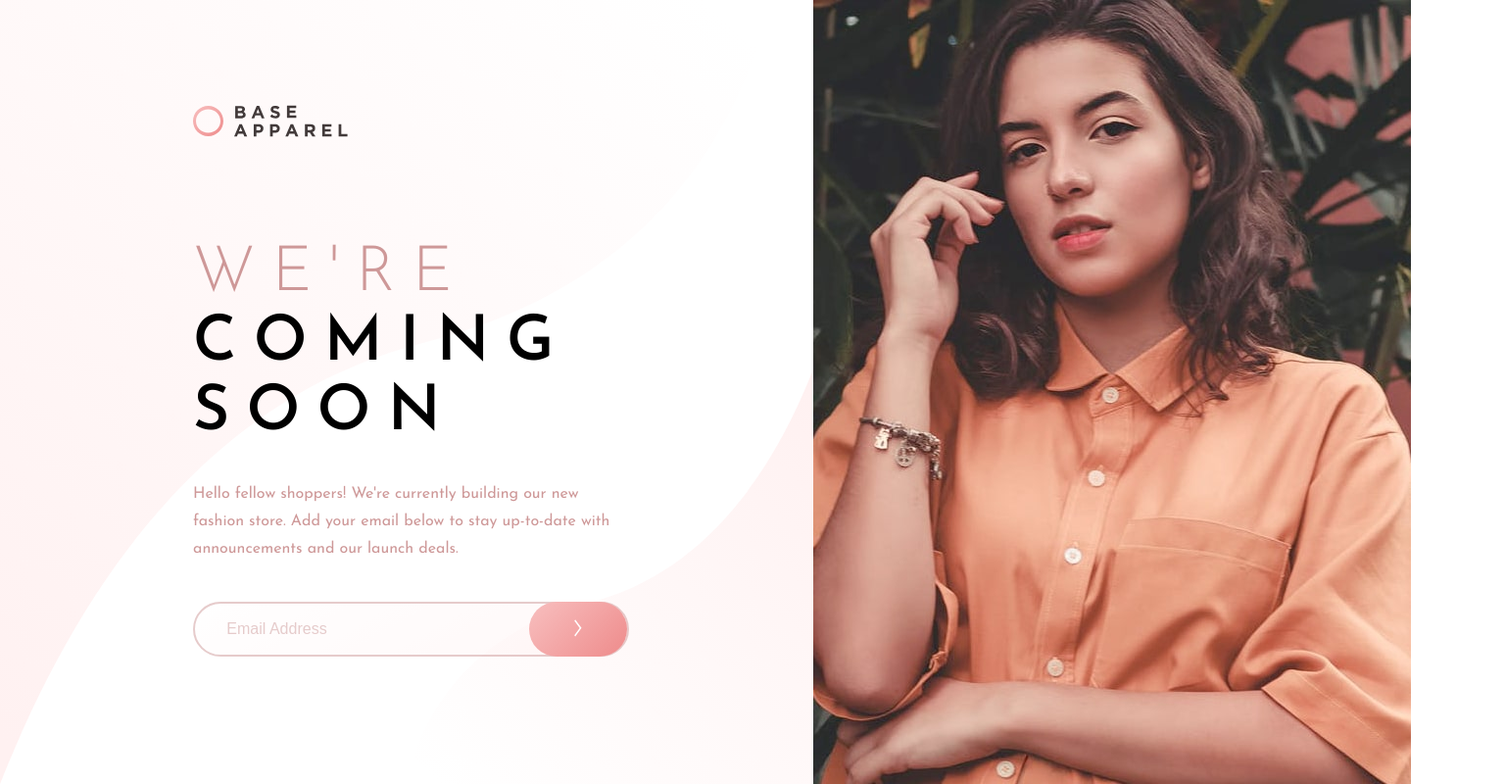
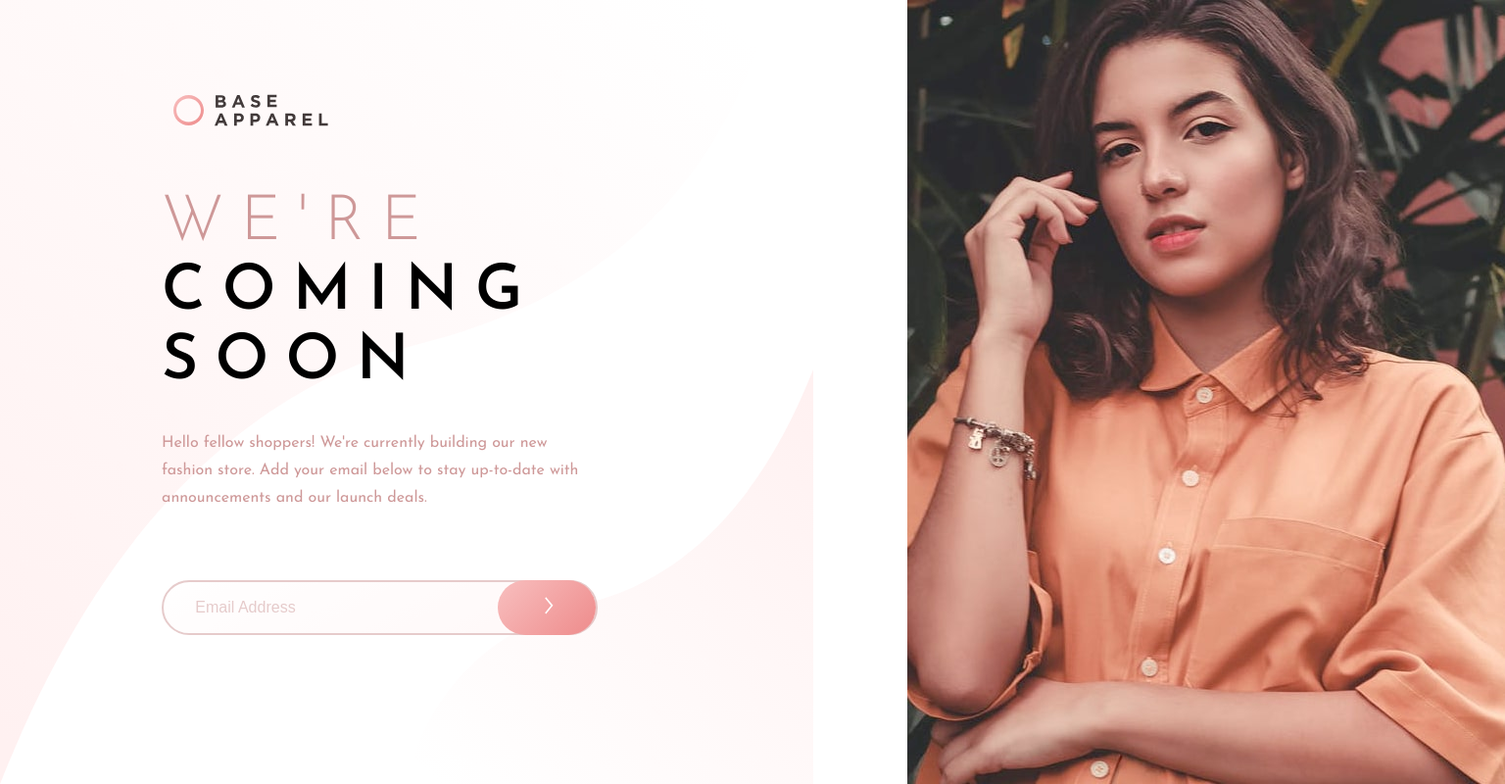
Before and after one commit to Runsprint/base-apparel-coming-soon-page, a plain HTML site: page index.html in a window 1536 px wide. Shown: the whole page at 98% size. Drawn offline with Linux system fonts and the light colour scheme.

Commit message:
last or last

```diff
--- a/index.html
+++ b/index.html
@@ -19,6 +19,7 @@
   </style>
 </head>
 <body>
+  <div class="for-center">
       <main>
       <img class="logo" src="./images/logo.svg" href="logo">
       <img class="mobile-hero" src="./images/hero-mobile.jpg" href="moile-hero">
@@ -28,10 +29,13 @@
             Add your email below to stay up-to-date with announcements and our launch deals.</p>
             <div class="buttons-div">
                 <button class="forgmail">Email Address</button>
-              <button class="thefirst"><img class="arrow" src="./images/icon-arrow.svg"></button>
+                <div class="thefirst">
+                  <img class="arrow" src="./images/icon-arrow.svg">
+                </div>
             </div>
       </div>
     </main>
     <img class="desktop-hero"  src="./images/hero-desktop.jpg" href="desktop-hero">
+  </div>
 </body>
 </html>
--- a/style.css
+++ b/style.css
@@ -1,14 +1,23 @@
 body{
     font-family: 'Josefin Sans', sans-serif;
     background: linear-gradient(150.03deg, #FFFFFF 0%, #FFF4F4 84.51%);
-    width: 375px;
+}
+main{
+    display:flex;
+    flex-direction: column;
+    justify-content: center;
+    align-items: center;
 }
 .desktop-hero{
     display: none;
 }
 .logo{
+    width: 100px;
     padding: 32px;
+    position: relative;
+    right: 83px;
 }
+
 .content{
     padding: 32px;
 }
@@ -22,6 +31,7 @@ h1{
    Line-height:42px;
    letter-spacing:10.83px;
    text-align: center;
+   width: 311px;
 }
 p{
     font-weight: 400;
@@ -30,15 +40,14 @@ p{
     text-align: center;
     color: #CE9898;
     margin-top: 16px;
+    width: 311px;
 }
-.buttons-div{
-    margin-top: 32px;
-}
+
 .forgmail{
     width: 311px;
     height: 48px;
     border-radius: 28px;
-    border-color: #CE9898;
+    border-color:#CE9898;
     border-style: solid;
     background: linear-gradient(150.03deg, #FFFFFF 0%, #FFF4F4 84.51%);
     color: #CE9898;
@@ -47,6 +56,7 @@ p{
     line-height: 28px;
     opacity: 50%;
     padding-right: 177px;
+    margin-top: 30px;
 }
 .thefirst{
     position: relative;
@@ -61,8 +71,20 @@ p{
 .arrow{
     width: 8.84px;
     height: 17.67px;
+    position: relative;
+    left: 29px;
+    top: 12px;
 }
 @media(min-width:1440px){
+    .for-center{
+        display: flex;
+        align-items: center;
+        justify-content: space-between;
+    }
+
+    .content{
+        padding-left: 165px;
+    }
     .mobile-hero{
         display: none;
     }
@@ -70,18 +92,17 @@ p{
         display: flex;
     }
     body{
-        display: flex;
-        gap:156px;
         background-image: url(./images/bg-pattern-desktop.svg);
         background-repeat: no-repeat;
     }
-    main{
-        display: grid;
-        padding-left: 165px;
-        padding-top: 74.9px;
-    }
     .logo{
         width: 158px;
+        position: relative;
+        right: 65px;
+    }
+    .arrow{
+        left: 48px;
+        top: 17px;
     }
     span{
         line-height: 64px;
```
Lines whose indentation alone changed are shown as unchanged.
